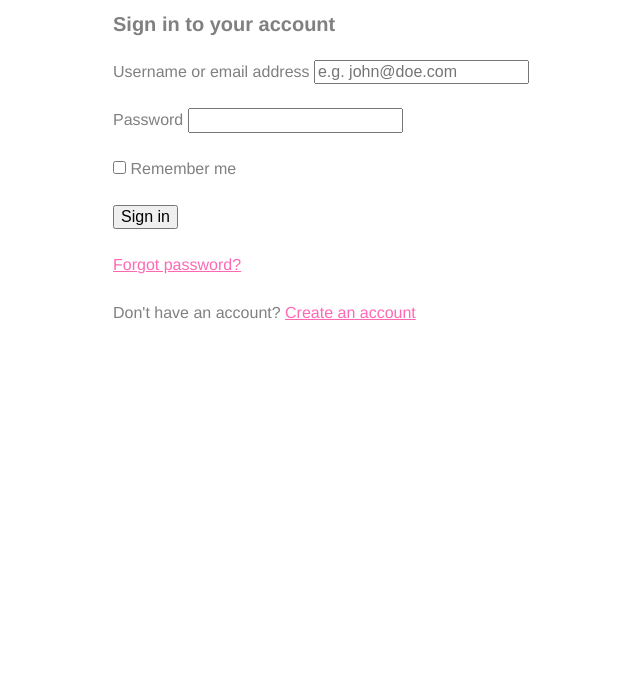
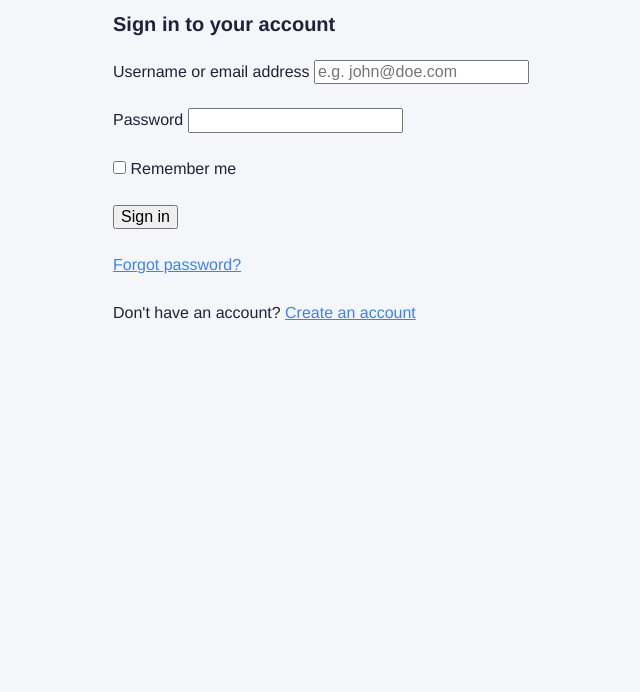
Before and after one commit to nmct-create3/login-form-design-JarneDel, a plain HTML site: page index.html in a window 1280 px wide. Shown: the part 108-800 px from the top of the page, without its empty margins (311-951 px from the left). Drawn offline with Linux system fonts and the light colour scheme.

Commit message:
color scheme light theme

```diff
--- a/css/screen.css
+++ b/css/screen.css
@@ -6,7 +6,15 @@
 #Variables
 \*------------------------------------*/
 
-:root {}
+:root {
+    --global-text-color: #20223a;
+    --global-bg-color: #F5F6FA;
+    --global-bg-selection-color: #3385FF;
+    --global-link-color: #3385FF;
+    --global-hover-color: #2E77E6;
+    --global-active-color: #2E77E6;
+    --global-focussed-color: #3385FF;
+}
 
 /* CSS variables here */
 
@@ -24,11 +32,11 @@ html {
     font-size: 16px;
     line-height: 1.5;
     font-family: Helvetica, arial, sans-serif;
-    color: grey;
+    color: var(--global-text-color);
     box-sizing: border-box;
     -webkit-font-smoothing: antialiased;
     -moz-osx-font-smoothing: grayscale;
-    background-color: white;
+    background-color: var(--global-bg-color);
 }
 
 *,
@@ -44,14 +52,9 @@ html {
 * Customize the background color to match your design.
 */
 
-::-moz-selection {
-    background: HotPink;
-    color: white;
-    text-shadow: none;
-}
 
 ::selection {
-    background: HotPink;
+    background: var(--global-bg-selection-color);
     color: white;
     text-shadow: none;
 }
@@ -156,18 +159,18 @@ hr {
 }
 
 a {
-    color: HotPink;
+    color: var(--global-link-color);
     transition: all .1s ease-in-out;
 }
 
 a:visited,
 a:active {
-    color: HotPink;
+    color: var(--global-active-color);
 }
 
 a:hover,
 a:focus {
-    color: DeepPink;
+    color: var(--global-hover-color);
 }
 
 /*------------------------------------*\
```
